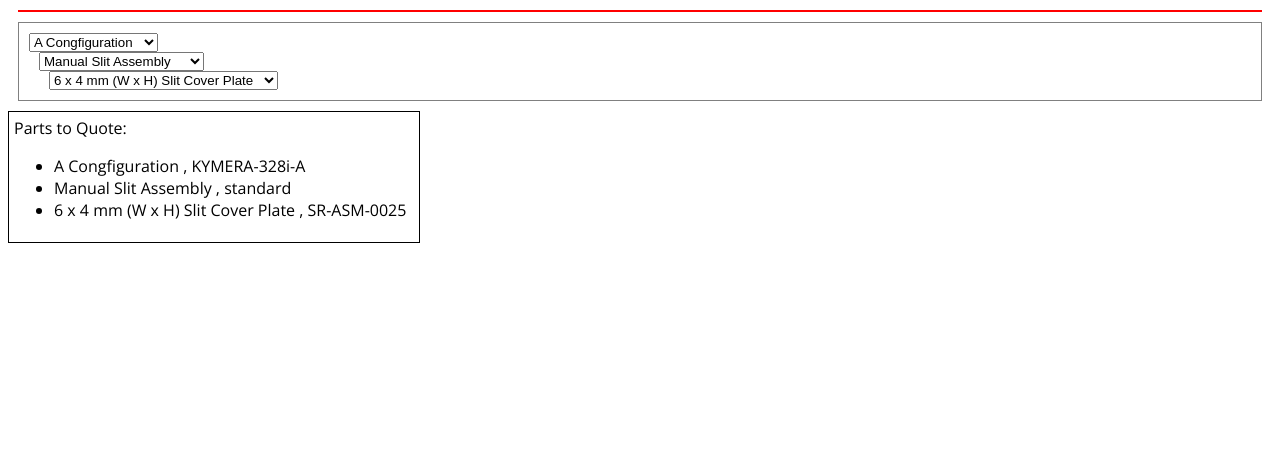
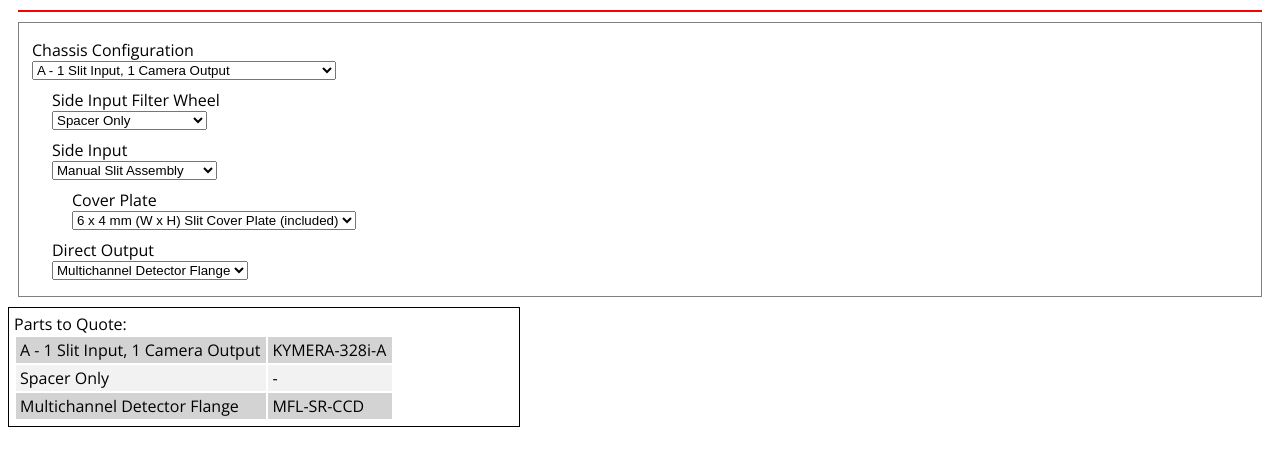
Before and after one commit to AdamJayWise/spectroConfig, a plain HTML site: page index.html in a window 1280 px wide. Drawn offline with nearby package versions, Linux system fonts and the light colour scheme.

Commit message:
pretty much everything works now

```diff
--- a/index.html
+++ b/index.html
@@ -11,9 +11,28 @@
             }
 
             #BOM {
-                width: 400px;
+                width: 500px;
                 border : 1px solid black;
                 padding : 5px;
+
+            }
+
+            tr {
+                background-color : lightgray;
+                padding : 4px;
+            }
+
+            td {
+                padding : 2px 6px 2px 4px;
+            }
+
+            tr:nth-child(even) {
+                background-color: #f2f2f2;
+            }
+
+            .configDiv {
+                margin : 3px;
+                padding : 3px;
 
             }
 
--- a/js/spectroConfig.js
+++ b/js/spectroConfig.js
@@ -63,13 +63,25 @@ class Node {
         self.nodeFromOption = function nodeFromOption(){
             console.log('self is ', self);
             console.log('this is', this)
+            var selectHandle = d3.select(this).attr('handle');
             //remove all child nodes when option changes
-            self.children.forEach(function(child){child.close()})
-            self.children = [];
+            var newChildren = [];
+            self.children.forEach(function(child){
+                console.log('this is', this)
+                if (child.handle==selectHandle){
+                    child.close()
+                }
+                else {
+                    newChildren.push(child)
+                }
+            })
+            self.children = newChildren;
+
             // create a new node based on selected option
 
             var newNode = new Node(nodeDefs[this.value]);
             newNode.indentLevel = self.indentLevel + 10;
+            newNode.handle = selectHandle;
             // if current node doesn't have parents, make a parents property with current node as only thing
             self.children.push(newNode);
             //updatePartsList(rootNode);
@@ -84,10 +96,16 @@ class Node {
         var optionGroups = Object.keys(this.options);
         if (optionGroups.length > 0){
             for (var i in optionGroups){
-                var thisSelect = d3.select('#configDiv').append('select');
+
+                var selectDiv = d3.select('#configDiv').append('div').classed('configDiv', true);
+                var selectLabel = selectDiv.append('div').html(optionGroups[i])
+                var thisSelect = selectDiv.append('select');
+
+                thisSelect.attr('handle',Math.random())
+
                 thisSelect.on('change', self.nodeFromOption)
                 thisSelect.style('margin-left', 10*self.indentLevel + 'px')
-                this.selects.push(thisSelect);
+                this.selects.push(selectDiv);
                 thisSelect
                     .selectAll('option')
                     .data(this.options[optionGroups[i]])
@@ -121,6 +139,10 @@ class Node {
     }
 }
 
+
+var motorizedSlitCoverPlates = ['SR-ASM-0016'];
+var manualSlitCoverPlates = ['SR-ASM-0025', 'SR-ASM-0026', 'SR-ASM-0027', 'SR-ASM-0028', 'SR-ASM-0029', 'SR-ASM-0100', 'SR-ASM-0106'];
+
 // define a ky328i parent node
 
 var nodeDefs = {
@@ -130,9 +152,10 @@ var nodeDefs = {
         'partType' : 'spectrometer',
         'partNumber' : '',
         'options' : {
-            'chassis' : ['A','B1']
+            'Chassis Configuration' : ['A','B1']
         },
         'parents' : [],
+        'handle' : 0,
     },
 
 // =========== blank def ========================================
@@ -148,31 +171,66 @@ var nodeDefs = {
 // =========== configurations ===================================
 
     'A' : {
-        'name' : 'A Congfiguration',
+        'name' : 'A - 1 Slit Input, 1 Camera Output',
         'partType' : 'chassis',
         'partNumber' : 'KYMERA-328i-A',
         'options' : {
-            'slit' : ['Manual Slit Assembly','SR-ASZ-0032']
+            'Side Input Filter Wheel' : ['Spacer Only','ACC-SR-ASZ-7006'],
+            'Side Input' : ['Manual Slit Assembly','SR-ASZ-0032', 'SR-ASM-8011'],
+            'Direct Output' : ['MFL-SR-CCD']
         },
     },
 
     'B1' : {
-        'name' : 'B1 Congfiguration',
+        'name' : 'B1 - 1 Slit Input, 1 Camera Output, 1 Slit Output ',
         'partType' : 'chassis',
         'partNumber' : 'KYMERA-328i-B1',
         'options' : {
-
+            'Side Input Filter Wheel' : ['Spacer Only','ACC-SR-ASZ-7006'],
+            'Side Input' : ['Manual Slit Assembly','SR-ASZ-0032', 'SR-ASM-8011'],
+            'Direct Output' : ['MFL-SR-CCD'],
+            'Side Output' : ['Manual Slit Assembly', 'SR-ASZ-0036']
         },
     },
+
+// =========== filter wheels ===========================
+
+'ACC-SR-ASZ-7006' : {
+    'name' : 'Filter Wheel Assembly',
+    'partType' : 'filter wheel',
+    'partNumber' : 'ACC-SR-ASZ-7006',
+    'options' : {
+    },
+},
+
+'Spacer Only' : {
+    'name' : 'Spacer Only',
+    'partType' : 'filter wheel',
+    'partNumber' : '-',
+    'options' : {
+    },
+},
+
+// =========== input flanges ===========================
+
+'SR-ASM-8011' : {
+    'name' : 'Fixed FC Fibre Adapter',
+    'partType' : 'input flange',
+    'partNumber' : 'SR-ASM-8011',
+    'options' : {
+
+    },
+},
 
 // =========== slits ===================================
 
     'Manual Slit Assembly' : {
         'name' : 'Manual Slit Assembly',
         'partType' : 'slit',
-        'partNumber' : 'standard',
+        'partNumber' : '',
         'options' : {
-            'cover plate' : ['SR-ASM-0025', 'SR-ASM-0026', 'SR-ASM-0027', 'SR-ASM-0028', 'SR-ASM-0029', 'SR-ASM-0100'],
+            'Cover Plate' : manualSlitCoverPlates,
+
         },
     },
 
@@ -181,7 +239,16 @@ var nodeDefs = {
         'partType' : 'slit',
         'partNumber' : 'SR-ASZ-0032',
         'options' : {
-            'cover plate' : ['SR-ASM-0016']
+            'cover plate' : motorizedSlitCoverPlates,
+        },
+    },
+
+    'SR-ASZ-0036' : {
+        'name' : 'Motorized Output Slit Assembly',
+        'partType' : 'slit',
+        'partNumber' : 'SR-ASZ-0036',
+        'options' : {
+            'cover plates' : motorizedSlitCoverPlates,
         },
     },
 
@@ -197,9 +264,9 @@ var nodeDefs = {
 // =========== slit cover plates ===================================
 
     'SR-ASM-0025' : {
-        'name' : '6 x 4 mm (W x H) Slit Cover Plate',
+        'name' : '6 x 4 mm (W x H) Slit Cover Plate (included) ',
         'partType' : 'cover plate',
-        'partNumber' : 'SR-ASM-0025',
+        'partNumber' : '', // SR-ASM-0025 but always included as default when an options
         'options' : {
 
         },
@@ -248,14 +315,92 @@ var nodeDefs = {
         },
     },
 
+    'SR-ASM-0106' : {
+        'name' : '&#8960;32 mm Slit Cover Plate',
+        'partType' : 'cover plate',
+        'partNumber' : 'SR-ASM-0106',
+        'options' : {
+
+        },
+    },
+
+    // motorized
+
     'SR-ASM-0016' : {
         'name' : '6 x 4 mm (W x H) Slit Cover Plate',
         'partType' : 'cover plate',
-        'partNumber' : '',
+        'partNumber' : '', // SR-ASM-0016 but always included as default when an options
         'options' : {
 
         },
-    }
+    },
+
+    'SR-ASM-0017' : {
+        'name' : '6 x 6 mm (W x H) Slit Cover Plate',
+        'partType' : 'cover plate',
+        'partNumber' : 'SR-ASM-0017',
+        'options' : {
+
+        },
+    },
+
+    'SR-ASM-0010' : {
+        'name' : '6 x 8 mm (W x H) Slit Cover Plate',
+        'partType' : 'cover plate',
+        'partNumber' : 'SR-ASM-0010',
+        'options' : {
+
+        },
+    },
+
+    'SR-ASM-0011' : {
+        'name' : '6 x 14 mm (W x H) Slit Cover Plate',
+        'partType' : 'cover plate',
+        'partNumber' : 'SR-ASM-0011',
+        'options' : {
+        },
+    },
+
+    'SR-ASM-0027' : {
+        'name' : '&#8960;27 mm Slit Cover Plate',
+        'partType' : 'cover plate',
+        'partNumber' : 'SR-ASM-0027',
+        'options' : {
+        },
+    },
+
+    'SR-ASM-0107' : {
+        'name' : '&#8960;32 mm Slit Cover Plate',
+        'partType' : 'cover plate',
+        'partNumber' : 'SR-ASM-0107',
+        'options' : {
+
+        },
+    },
+
+
+
+// =================== Output Flanges ===================
+
+'MFL-SR-CCD' : {
+    'name' : 'Multichannel Detector Flange',
+    'partType' : 'output flange',
+    'partNumber' : 'MFL-SR-CCD',
+    'options' : {
+
+    },
+},
+
+'SR-ASM-0065' : {
+    'name' : 'Optical Cage System Adapter',
+    'partType' : 'output flange',
+    'partNumber' : 'SR-ASM-0065',
+    'options' : {
+
+    },
+}
+
+
 }
 
 var testObj = {'a':100,'b':200}
@@ -267,11 +412,13 @@ app.masterNode = rootNode;
 function updatePartsList(someNode){
     console.log('toot')
     var l = someNode.gatherParts();
-    d3.select('#partsList').selectAll('ul').remove();
-    var partUl = d3.select('#partsList').append('ul')
+    d3.select('#partsList').selectAll('table').remove();
+    var partTable = d3.select('#partsList').append('table')
     l.forEach(function(d){
         if (d.partNumber!==''){
-            partUl.append('li').html(d.name + ' , ' + d.partNumber);
+            var partTr = partTable.append('tr')
+            partTr.append('td').html(d.name);
+            partTr.append('td').html(d.partNumber)
         }
     })
 }
@@ -279,7 +426,7 @@ function updatePartsList(someNode){
 
 function formatNodes(someNode, marg = 0){
     someNode.selects.forEach(d=>d.style('margin-left', marg + 'px'));
-    someNode.children.forEach(c=>formatNodes(c, marg + 10))
+    someNode.children.forEach(c=>formatNodes(c, marg + 20))
 }
 
 
```
